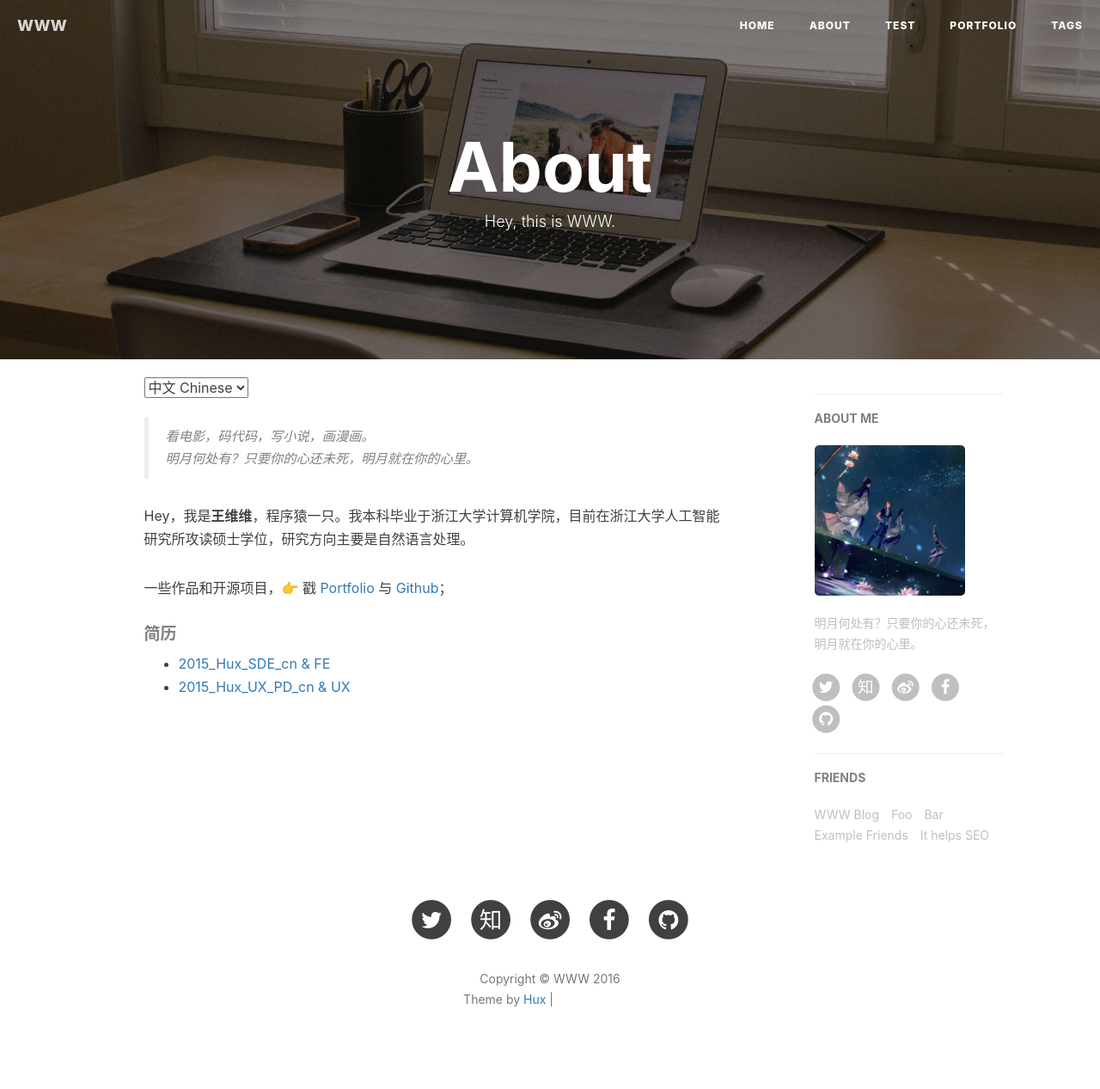
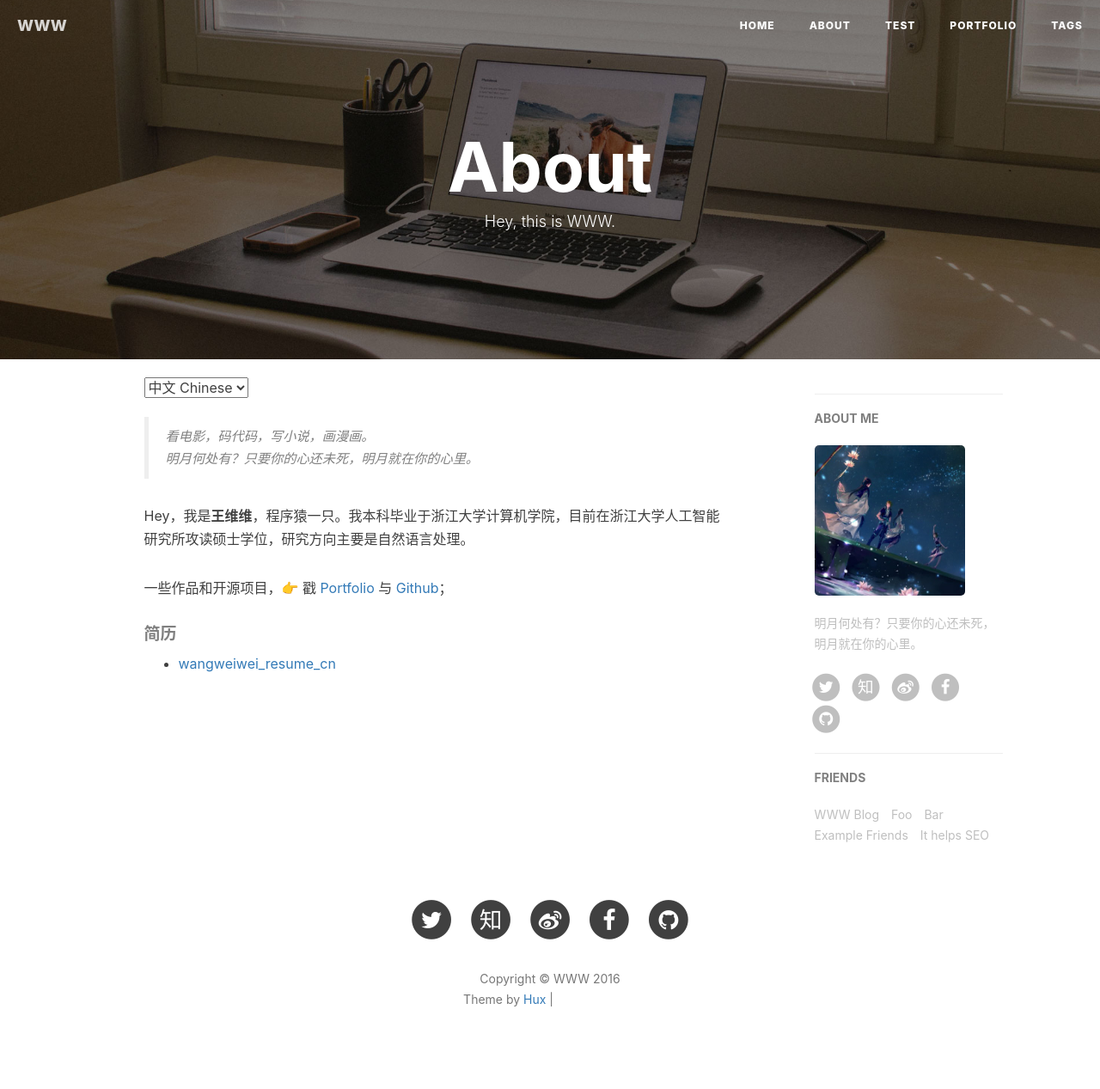
Before and after one commit to clayandgithub/clayandgithub, a Jekyll site: the page built from about.html, in a window 1280 px wide. Shown: the whole page at 86% size. Built offline with Jekyll 4.4.1, drawn with Linux system fonts in a browser that asks for light colours; nearby versions of some CDN libraries; comment, search, counter and statistics services are not loaded; grey boxes are pictures that could not be loaded.

Commit message:
add resume

```diff
--- a/about.html
+++ b/about.html
@@ -25,8 +25,7 @@ header-img: "img/common-bg.jpg"
     <h5>简历</h5>
 
     <ul>
-    <li><a href="/attach/2015_Hux_SDE_cn.pdf">2015_Hux_SDE_cn &amp; FE</a></li>
-    <li><a href="/attach/2015_Hux_UX_PD_cn.pdf">2015_Hux_UX_PD_cn &amp; UX</a></li>
+    <li><a href="/attach/wangweiwei_resume_cn.pdf">wangweiwei_resume_cn</a></li>
     </ul>
 
 </div>
@@ -43,8 +42,7 @@ header-img: "img/common-bg.jpg"
     <h5>Resumes</h5>
 
     <ul>
-    <li><a href="/attach/2016_Hux_en_SE.pdf">2016_Hux_en_SE &amp; FE</a></li>
-    <li><a href="/attach/2016_Hux_en_PD.pdf">2016_Hux_en_PD &amp; UX</a></li>
+    <li><a href="/attach/wangweiwei_resume_en.pdf">wangweiwei_resume_en</a></li>
     </ul>
 </div>
 
```
Also changed, not shown: 9 other files.
